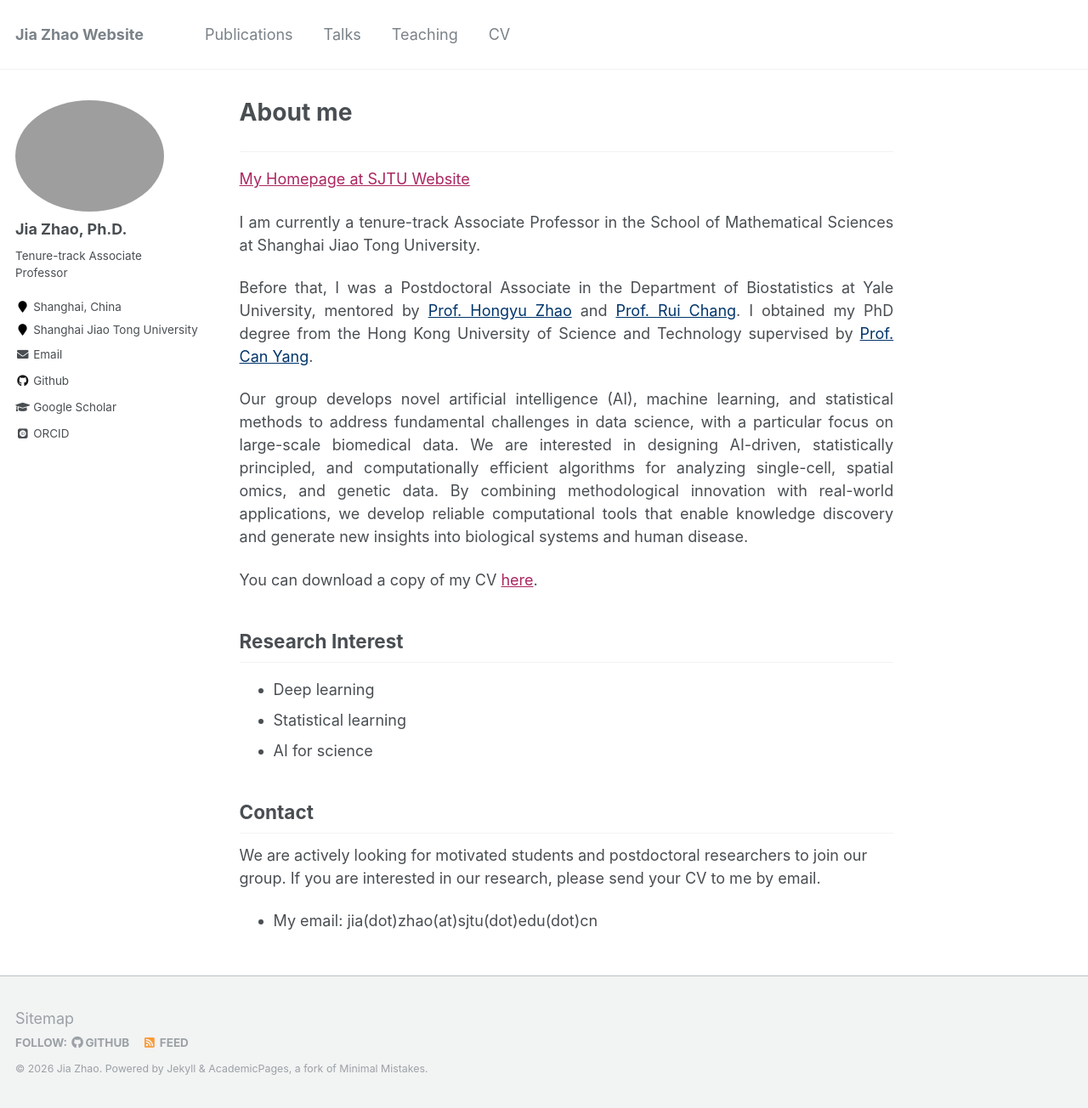
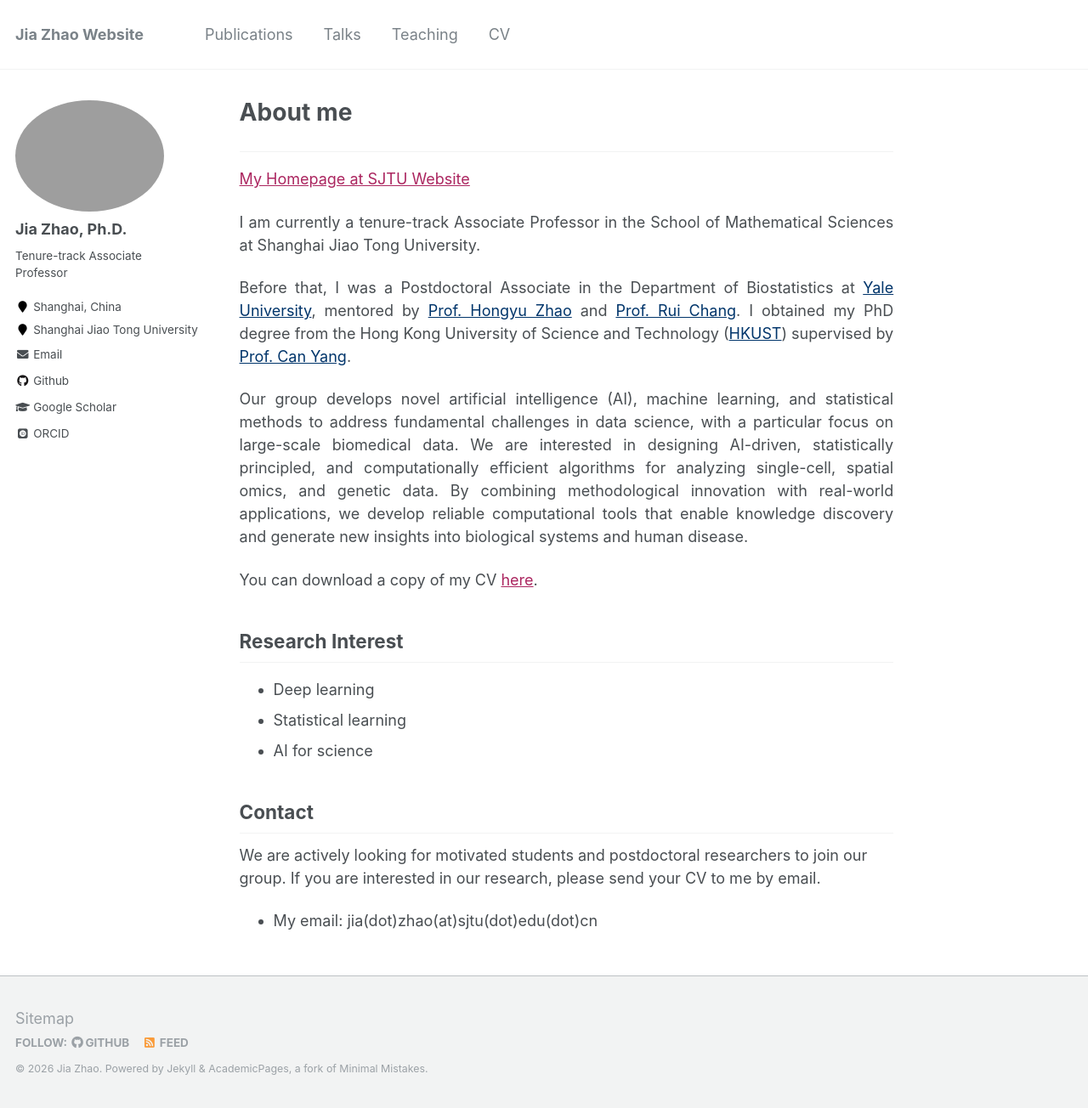
Before and after one commit to jiazhao97/jiazhao97.github.io, a Jekyll site: the page built from _pages/about.md, in a window 1280 px wide and 1304 px high. Shown: the whole window at 85% size. Built offline with Jekyll 4.4.1, drawn with Linux system fonts in a browser that asks for light colours; some web fonts are replaced.

Commit message:
Update about.md

```diff
--- a/_pages/about.md
+++ b/_pages/about.md
@@ -17,7 +17,7 @@ I am currently a tenure-track Associate Professor in the School of Mathematical
 </p>
 
 <p style="text-align: justify">
-Before that, I was a Postdoctoral Associate in the Department of Biostatistics at Yale University, mentored by <a href="https://ysph.yale.edu/profile/hongyu-zhao/" style="color:#00356b;">Prof. Hongyu Zhao</a> and <a href="https://medicine.yale.edu/profile/rui-chang/" style="color:#00356b;">Prof. Rui Chang</a>. I obtained my PhD degree from the Hong Kong University of Science and Technology supervised by <a href="https://sites.google.com/site/eeyangc/" style="color:#00356b;">Prof. Can Yang</a>.
+Before that, I was a Postdoctoral Associate in the Department of Biostatistics at <a href="https://www.yale.edu/" style="color:#00356b;">Yale University</a>, mentored by <a href="https://ysph.yale.edu/profile/hongyu-zhao/" style="color:#00356b;">Prof. Hongyu Zhao</a> and <a href="https://medicine.yale.edu/profile/rui-chang/" style="color:#00356b;">Prof. Rui Chang</a>. I obtained my PhD degree from the Hong Kong University of Science and Technology (<a href="https://hkust.edu.hk/" style="color:#00356b;">HKUST</a>) supervised by <a href="https://sites.google.com/site/eeyangc/" style="color:#00356b;">Prof. Can Yang</a>.
 </p>
 
 <p style="text-align: justify">
```
